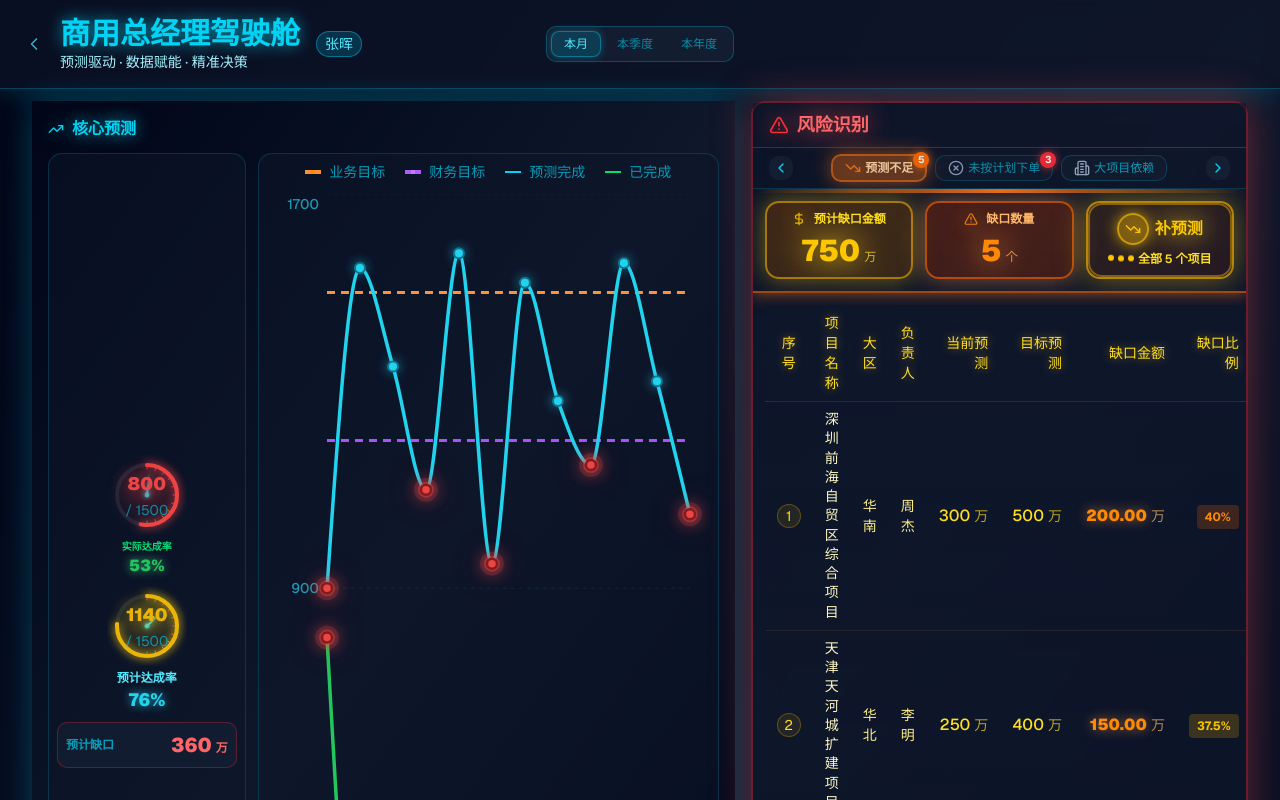
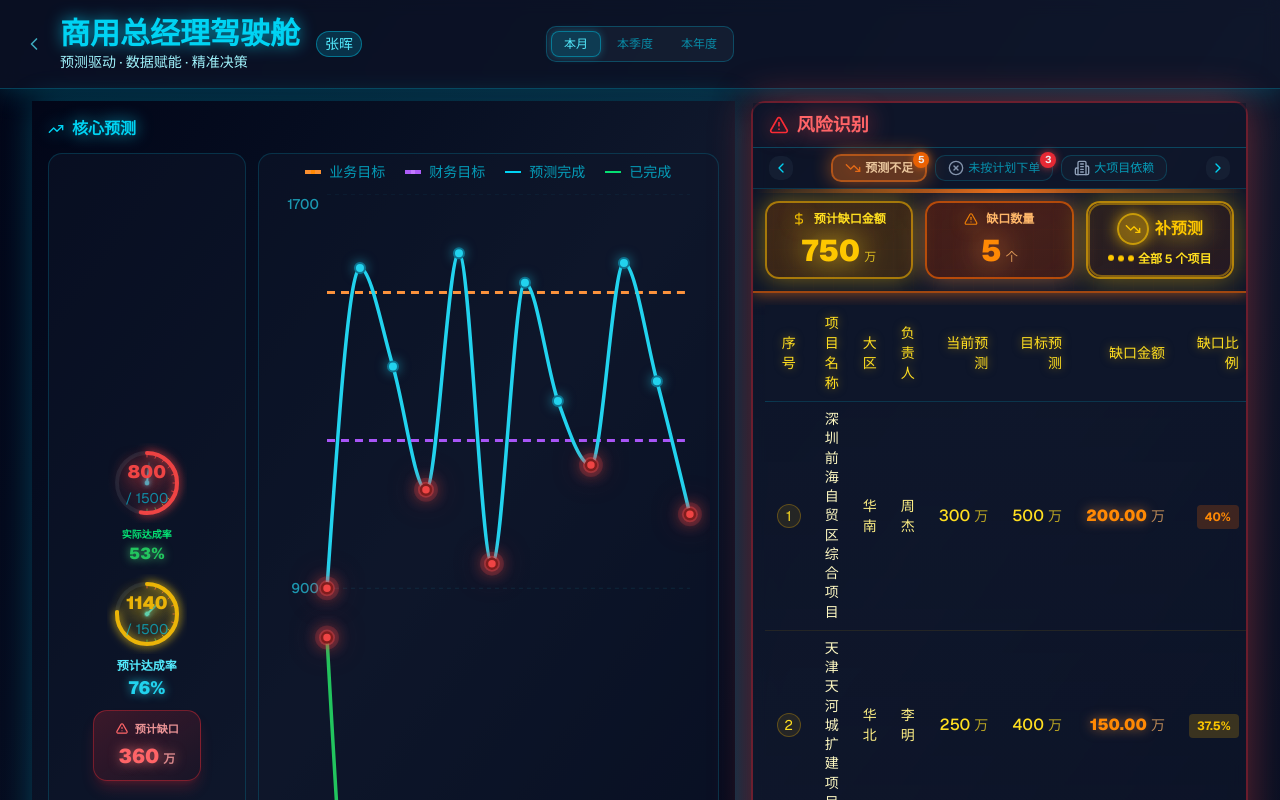
Before and after one commit to navylee1990/coze_jsc, a Next.js app: page /gm in a window 1280 px wide. Shown: the top 800 px of the page. Built offline with nearby package versions, Linux system fonts and the light colour scheme.

Commit message:
fix: 优化预计缺口卡片展现形式

```diff
--- a/src/components/PredictionDecisionCard.tsx
+++ b/src/components/PredictionDecisionCard.tsx
@@ -839,12 +839,17 @@ export default function PredictionDecisionCard({
             </div>
 
             {/* 预计缺口卡片 */}
-            <div className="w-full bg-slate-800/40 rounded-lg p-1.5 sm:p-2 border border-red-500/30">
-              <div className="flex items-center justify-between">
-                <div className="text-[10px] sm:text-xs font-semibold text-cyan-400/70">预计缺口</div>
-                <div className="text-base sm:text-xl font-black text-red-400">
+            <div className="mx-auto w-4/5 sm:w-3/5 max-w-[200px] bg-gradient-to-br from-red-500/20 to-red-900/10 rounded-xl p-2 sm:p-2.5 border border-red-500/40 shadow-lg shadow-red-500/20">
+              <div className="flex flex-col items-center gap-1">
+                <div className="flex items-center gap-1.5">
+                  <svg className="w-3.5 h-3.5 text-red-400" fill="none" stroke="currentColor" viewBox="0 0 24 24">
+                    <path strokeLinecap="round" strokeLinejoin="round" strokeWidth={2} d="M12 9v2m0 4h.01m-6.938 4h13.856c1.54 0 2.502-1.667 1.732-3L13.732 4c-.77-1.333-2.694-1.333-3.464 0L3.34 16c-.77 1.333.192 3 1.732 3z" />
+                  </svg>
+                  <div className="text-[10px] sm:text-[11px] font-semibold text-red-300/90">预计缺口</div>
+                </div>
+                <div className="text-lg sm:text-xl font-black text-red-400" style={{ textShadow: '0 0 12px rgba(248,113,113,0.8)' }}>
                   {mounted ? Math.round(animatedForecastGap) : 0}
-                  <span className="text-[10px] sm:text-xs font-semibold ml-1">万</span>
+                  <span className="text-[10px] sm:text-xs font-semibold ml-1 text-red-300/80">万</span>
                 </div>
               </div>
             </div>
```
